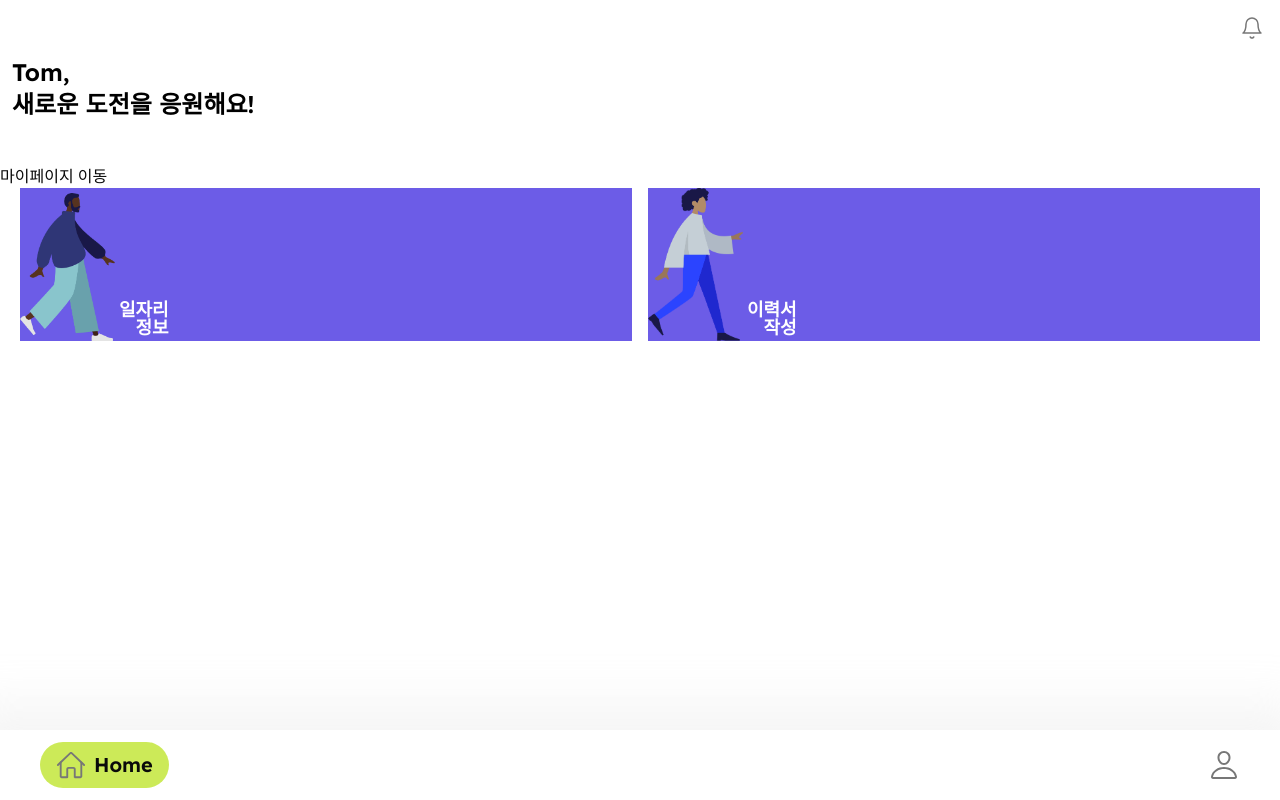
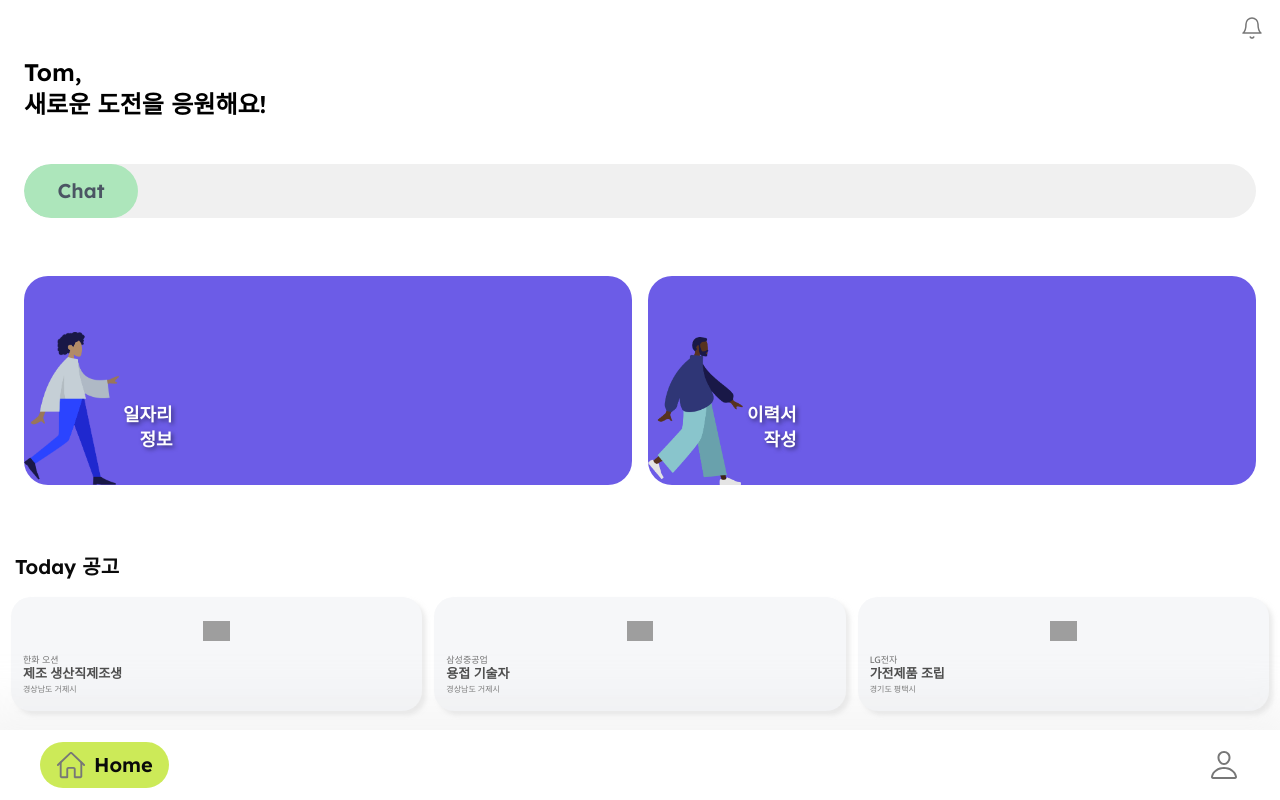
Before and after one commit to 10Mwon/wiko-fe, a Next.js app: page / in a window 1280 px wide. Built offline with nearby package versions, Linux system fonts and the light colour scheme; grey boxes are pictures that could not be loaded.

Commit message:
feat: 홈 화면 디자인 수정

```diff
--- a/src/app/page.tsx
+++ b/src/app/page.tsx
@@ -1,19 +1,23 @@
 import AppBar from "@/components/layout/AppBar";
 import Header from "@/components/layout/Header";
 import JobMenuGrid from "@/components/page/home/JobMenuGrid";
+import Community from "@/components/page/home/JobNotice";
+import { LinkToChat } from "@/components/page/home/LinkToChat";
 
 export default function Home() {
   return (
     <main className="w-full h-full">
       <Header />
-      <h1 className="text-2xl font-semibold mx-3 mb-11 mt-14 text-black font-lexend">
-        Tom,
-        <br />
-        새로운 도전을 응원해요!
-      </h1>
-      <a href="/mypage">마이페이지 이동</a>
-      {/* <HomeBackground /> */}
-      <JobMenuGrid />
+      <div className="px-6 mb-[68px]">
+        <h1 className="text-2xl font-semibold mb-11 mt-14 text-black font-lexend">
+          Tom,
+          <br />
+          새로운 도전을 응원해요!
+        </h1>
+        <LinkToChat />
+        <JobMenuGrid />
+      </div>
+      <Community />
       <AppBar />
     </main>
   );
--- a/src/components/layout/HomeBackground.tsx
+++ b/src/components/layout/HomeBackground.tsx
@@ -1,6 +1,6 @@
-import Community from "../page/home/Community";
 import ExchangeRate from "../page/home/ExchangeRate";
 import JobMenuGrid from "../page/home/JobMenuGrid";
+import Community from "../page/home/JobNotice";
 
 export default function HomeBackground() {
   return (
--- a/src/components/page/home/Community.tsx
+++ /dev/null
@@ -1,19 +0,0 @@
-import { communityData } from "@/store/dummy";
-import CommunityItem from "./CommunityItem";
-
-export default function Community() {
-  return (
-    <section className="my-10">
-      <h1 className="title">나라별 커뮤니티</h1>
-      <div className="flex gap-5 overflow-x-scroll mt-4">
-        {communityData.map((item, index) => (
-          <CommunityItem
-            key={index}
-            countryName={item.countryName}
-            image={item.image}
-          />
-        ))}
-      </div>
-    </section>
-  );
-}
--- a/src/components/page/home/CommunityItem.tsx
+++ /dev/null
@@ -1,25 +0,0 @@
-import Image, { StaticImageData } from "next/image";
-import Link from "next/link";
-export default function CommunityItem({
-  image,
-  countryName,
-}: {
-  image: string | StaticImageData;
-  countryName: string;
-}) {
-  return (
-    <Link
-      href={`/community/${countryName}`}
-      className="rounded-full bg-gray-400 w-[73px] aspect-square overflow-hidden"
-    >
-      <Image
-        src={image}
-        alt={countryName}
-        width={100}
-        height={100}
-        priority
-        className=""
-      />
-    </Link>
-  );
-}
--- a/src/components/page/home/JobMenuGrid.tsx
+++ b/src/components/page/home/JobMenuGrid.tsx
@@ -5,16 +5,16 @@ export default function JobMenuGrid() {
   const menuItems = [
     {
       id: 1,
-      img: job,
+      img: resume,
       text: `일자리\n정보`,
       href: "/find-job",
       position: "top-left" as const,
     },
-    { id: 2, img: resume, text: `이력서\n작성`, href: "/job-matching" },
+    { id: 2, img: job, text: `이력서\n작성`, href: "/job-matching" },
   ];
 
   return (
-    <section className="grid grid-cols-2 gap-4 px-5">
+    <section className="grid grid-cols-2 gap-4">
       {menuItems.map((item) => (
         <MenuItem
           key={item.id}
--- /dev/null
+++ b/src/components/page/home/JobNotice.tsx
@@ -0,0 +1,22 @@
+import { dummyJobItems } from "@/store/dummy";
+import CommunityItem from "./JobNoticeItem";
+
+export default function Community() {
+  return (
+    <section className="my-10 px-[11px]">
+      <h1 className="text-xl font-semibold font-lexend pl-1">Today 공고</h1>
+      <div className="flex justify-between gap-3  mt-4">
+        {dummyJobItems.slice(0, 3).map((item, index) => (
+          <CommunityItem
+            key={index}
+            id={item.id}
+            imgUrl={item.imgUrl}
+            jobName={item.jobName}
+            title={item.title}
+            location={item.location}
+          />
+        ))}
+      </div>
+    </section>
+  );
+}
--- /dev/null
+++ b/src/components/page/home/JobNoticeItem.tsx
@@ -0,0 +1,35 @@
+import { JobItemType } from "@/types/jobFilterDataType";
+import Image from "next/image";
+import Link from "next/link";
+export default function CommunityItem({
+  id,
+  imgUrl,
+  jobName,
+  title,
+  location,
+}: JobItemType) {
+  return (
+    <Link
+      href={`/job/detail/${id}`}
+      className="rounded-[20px] bg-[#F6F7F9] w-[114px] h-[114px] aspect-square flex flex-col p-3 basis-0 flex-grow min-w-0 shadow-[4px_4px_4px_rgba(218,218,218,0.5)]"
+    >
+      <Image
+        src={imgUrl}
+        alt={jobName}
+        width={100}
+        height={20}
+        priority
+        className="h-5 w-auto mx-auto my-3"
+      />
+      <h2 className="truncate text-[9px] text-[#757575] font-medium min-w-0 leading-[1.6]">
+        {jobName}
+      </h2>
+      <h1 className="truncate font-bold min-w-0 text-[13px] mb-[5px] text-[#4C4C4C] leading-none">
+        {title}
+      </h1>
+      <h3 className="truncate text-[8px] text-[#757575] font-medium min-w-0 leading-none">
+        {location}
+      </h3>
+    </Link>
+  );
+}
--- /dev/null
+++ b/src/components/page/home/LinkToChat.tsx
@@ -0,0 +1,18 @@
+"use client";
+
+export function LinkToChat() {
+  const handleClick = () => {};
+
+  return (
+    <div
+      className="relative w-full h-[54px] rounded-full bg-[#F0F0F0] cursor-pointer overflow-hidden mb-[58px]"
+      onClick={handleClick}
+    >
+      <div className="absolute top-0 left-0 h-full w-[114px] bg-[#ADE6BB] rounded-full flex items-center justify-center transition-transform duration-300 ease-in-out ">
+        <span className="text-gray-600 text-xl font-semibold font-lexend">
+          Chat
+        </span>
+      </div>
+    </div>
+  );
+}
--- a/src/components/page/home/MenuItem.tsx
+++ b/src/components/page/home/MenuItem.tsx
@@ -8,11 +8,17 @@ interface MenuItemProps {
 
 export default function MenuItem({ img, text, href }: MenuItemProps) {
   return (
-    <Link href={href} className={`bg-[#6C5CE7] flex items-end`}>
+    <Link
+      href={href}
+      className={`bg-[#6C5CE7] flex items-end pt-14 rounded-3xl`}
+    >
       <Image src={img} alt="" width={95} height={153} />
-      <div className="text-white text-lg font-lexend font-semibold p-1 leading-none whitespace-pre-line text-end">
+      <p
+        className="text-white text-lg font-lexend font-semibold p-1 leading-snug whitespace-pre-line text-end pb-8"
+        style={{ textShadow: "2px 2px 4px rgba(0, 0, 0, 0.5)" }}
+      >
         {text}
-      </div>
+      </p>
     </Link>
   );
 }
--- a/src/store/dummy.ts
+++ b/src/store/dummy.ts
@@ -51,8 +51,8 @@ export const dummyJobItems: JobItemType[] = [
   {
     id: 1,
     jobName: "한화 오션",
-    title: "제조 생산직",
-    location: "경상남도 거제시 아주동",
+    title: "제조 생산직제조생",
+    location: "경상남도 거제시",
     pay: "42000000",
     imgUrl:
       "https://cdn.pixabay.com/photo/2015/04/23/22/00/tree-736885_1280.jpg",
--- a/src/types/jobFilterDataType.ts
+++ b/src/types/jobFilterDataType.ts
@@ -9,6 +9,6 @@ export interface JobItemType {
   jobName: string;
   title: string;
   location: string;
-  pay: string;
+  pay?: string;
   imgUrl: string;
 }
```
